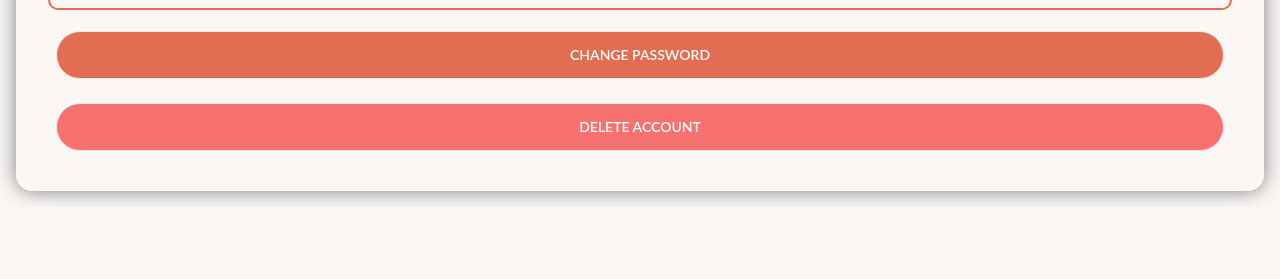
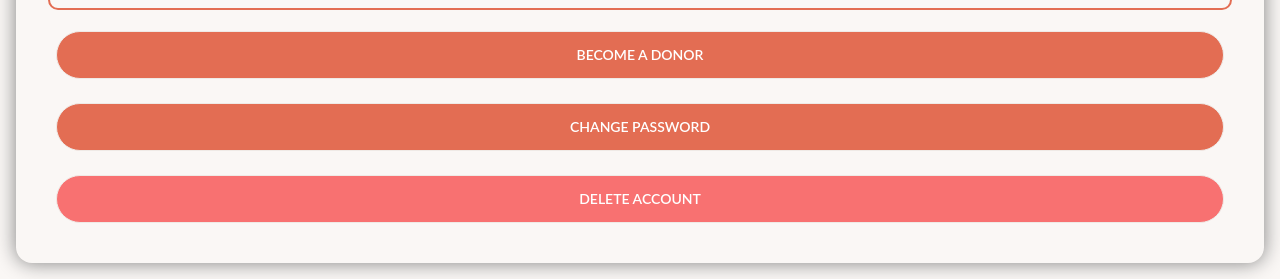
Before and after one commit to X-Irrelevant-X/BloodAid, a Flask app: page /user_profile in a window 1280 px wide. Shown: the part 703-982 px from the top of the page. Before the commit the page ends 906 px from the top, so only its background shows below. Run offline with Flask 3, Linux system fonts and the light colour scheme; a user stored in the database is signed in; data comes from the database, SQL or seed files in the repository; parts of the project's set-up code (start-up, migrations or seed data) failed here and were passed over; some libraries are stand-ins or nearby versions.

Commit message:
Update user_profile.html

```diff
--- a/BA/templates/user_profile.html
+++ b/BA/templates/user_profile.html
@@ -54,6 +54,32 @@
               <p class="output-box"><strong>Contact:</strong> {{ user['contact'] }}</p>
               <p class="output-box"><strong>Blood Group:</strong> {{ user['blood_group'] }}</p>
 
+              <!-- Donor Status Button -->
+              {% if is_donor %}
+              <label for="removeDonorModal" class="btn bg-[#e36d53] text-white m-2 text-center">
+                You are a Donor
+              </label>
+              {% else %}
+              <a href="{{ url_for('donation_form') }}" class="btn bg-[#e36d53] text-white m-2 text-center">
+                Become a Donor
+              </a>
+              {% endif %}
+
+              <input type="checkbox" id="removeDonorModal" class="hidden peer">
+
+              <div class="peer-checked:flex hidden fixed inset-0 items-center justify-center bg-black bg-opacity-50 z-50">
+              <div class="bg-white p-6 rounded-lg shadow-lg w-96">
+                <h2 class="text-xl font-semibold mb-4">Remove Donor Status?</h2>
+                <p class="mb-4">Are you sure you want to remove your donor status?</p>
+                <div class="flex justify-between">
+                  <form method="POST" action="#">
+                    <button type="submit" class="bg-red-600 text-white px-4 py-2 rounded">Yes, Remove</button>
+                  </form>
+                  <label for="removeDonorModal" class="bg-gray-300 px-4 py-2 rounded cursor-pointer">Cancel</label>
+                </div>
+              </div>
+              </div>
+
               <button class="btn bg-[#e36d53] text-white m-2"><a href="{{ url_for('change_password') }}">Change Password</a></button>
               <button class="btn bg-red-400 text-white m-2"><a href="{{ url_for('delete_account') }}">Delete Account</a></button>
             </div>
```
